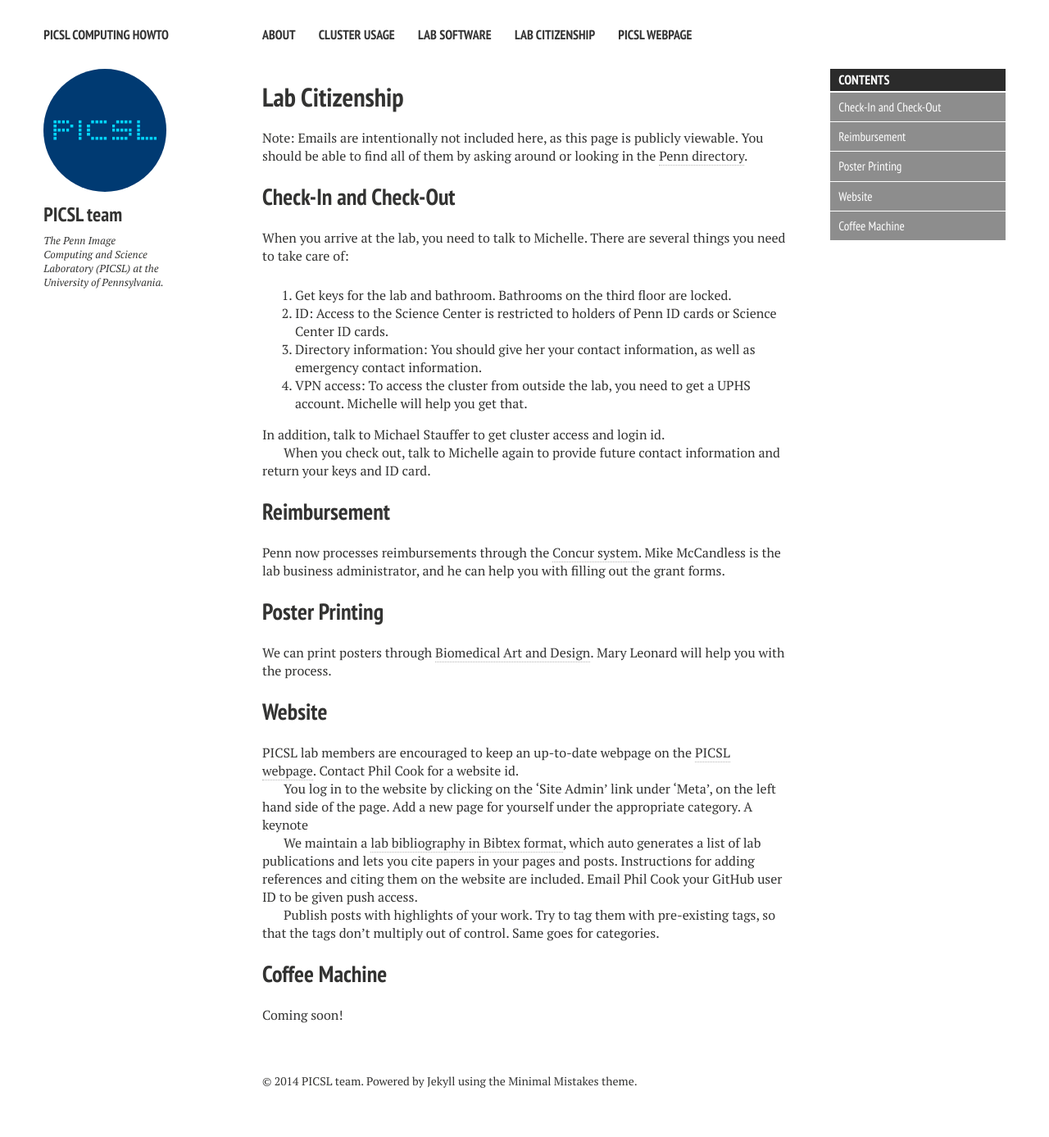
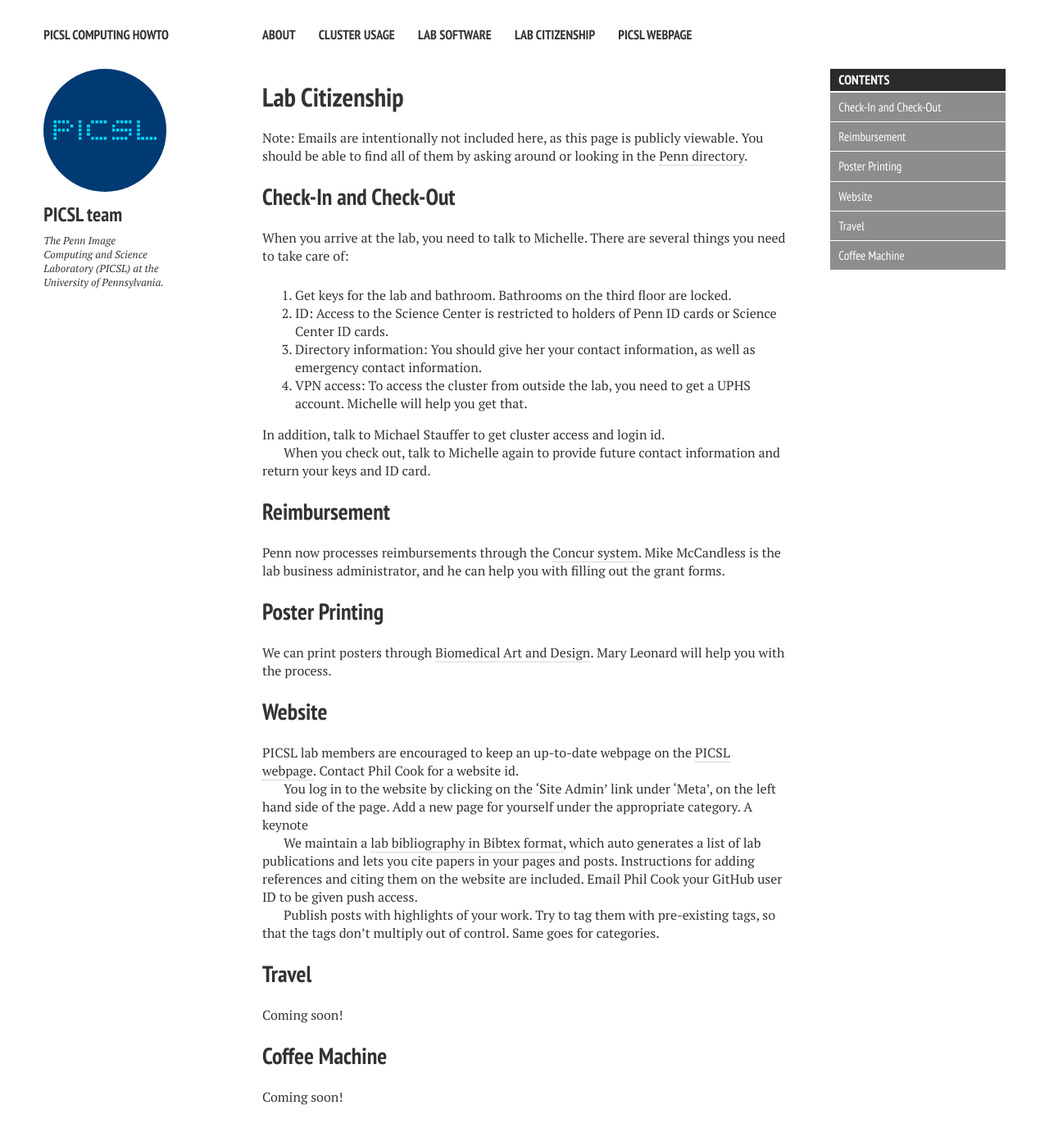
Before and after one commit to bkandel/PICSL_Howto, a Jekyll site: the page built from lab-citizenship.md, in a window 1280 px wide and 1400 px high. Shown: the top 1387 px of the window at 82% size. Built offline with Jekyll 4.4.1, drawn with Linux system fonts in a browser that asks for light colours; nearby versions of some CDN libraries.

Commit message:
Citizenship page.

```diff
--- a/lab-citizenship.md
+++ b/lab-citizenship.md
@@ -45,5 +45,8 @@ We maintain a [lab bibliography in Bibtex format](https://github.com/cookpa/pics
 
 Publish posts with highlights of your work.  Try to tag them with pre-existing tags, so that the tags don't multiply out of control.  Same goes for categories.
 
+## Travel
+Coming soon!
+
 ## Coffee Machine
 Coming soon!
```
